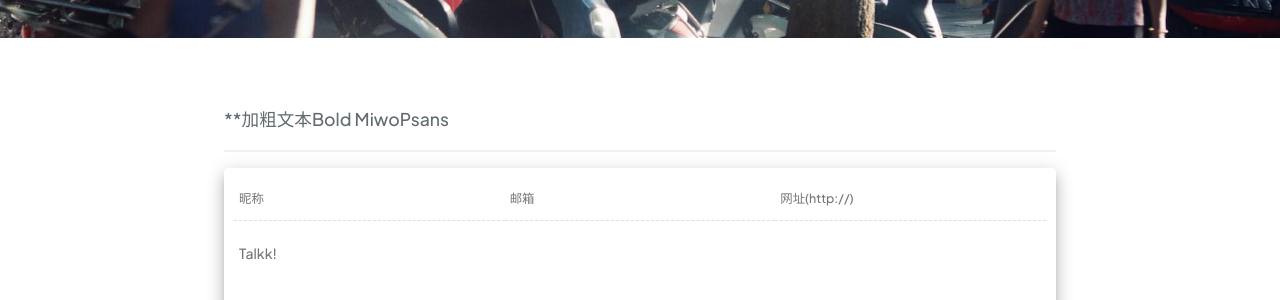
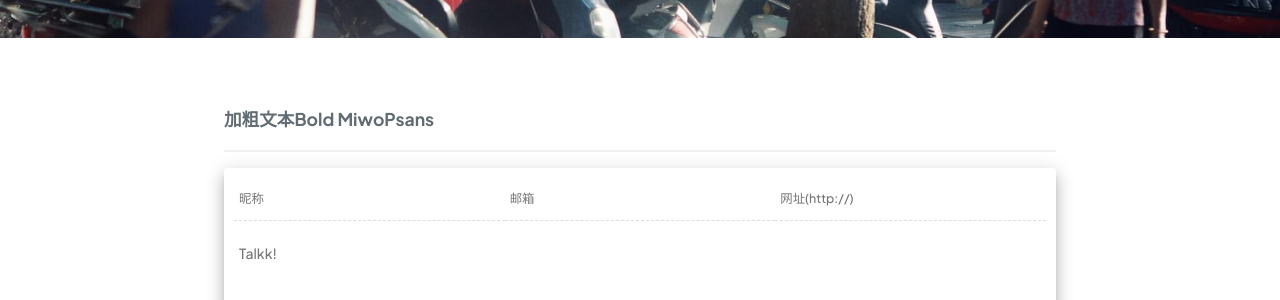
Before and after one commit to link9596/qwq, a Jekyll site: the page built from _posts/2023-4-20-rr.md, in a window 1280 px wide and 1385 px high. Shown: the part 312-612 px from the top of the window. Built offline with Jekyll 4.4.1, drawn with Linux system fonts in a browser that asks for light colours; comment, search, counter and statistics services are not loaded.

Commit message:
Update 2023-4-20-rr.md

```diff
--- a/_posts/2023-4-20-rr.md
+++ b/_posts/2023-4-20-rr.md
@@ -4,4 +4,4 @@ title: Test测试一下
 tags: #Tag标签
 ---
 
-**加粗文本Bold MiwoPsans
+**加粗文本Bold MiwoPsans**
```
